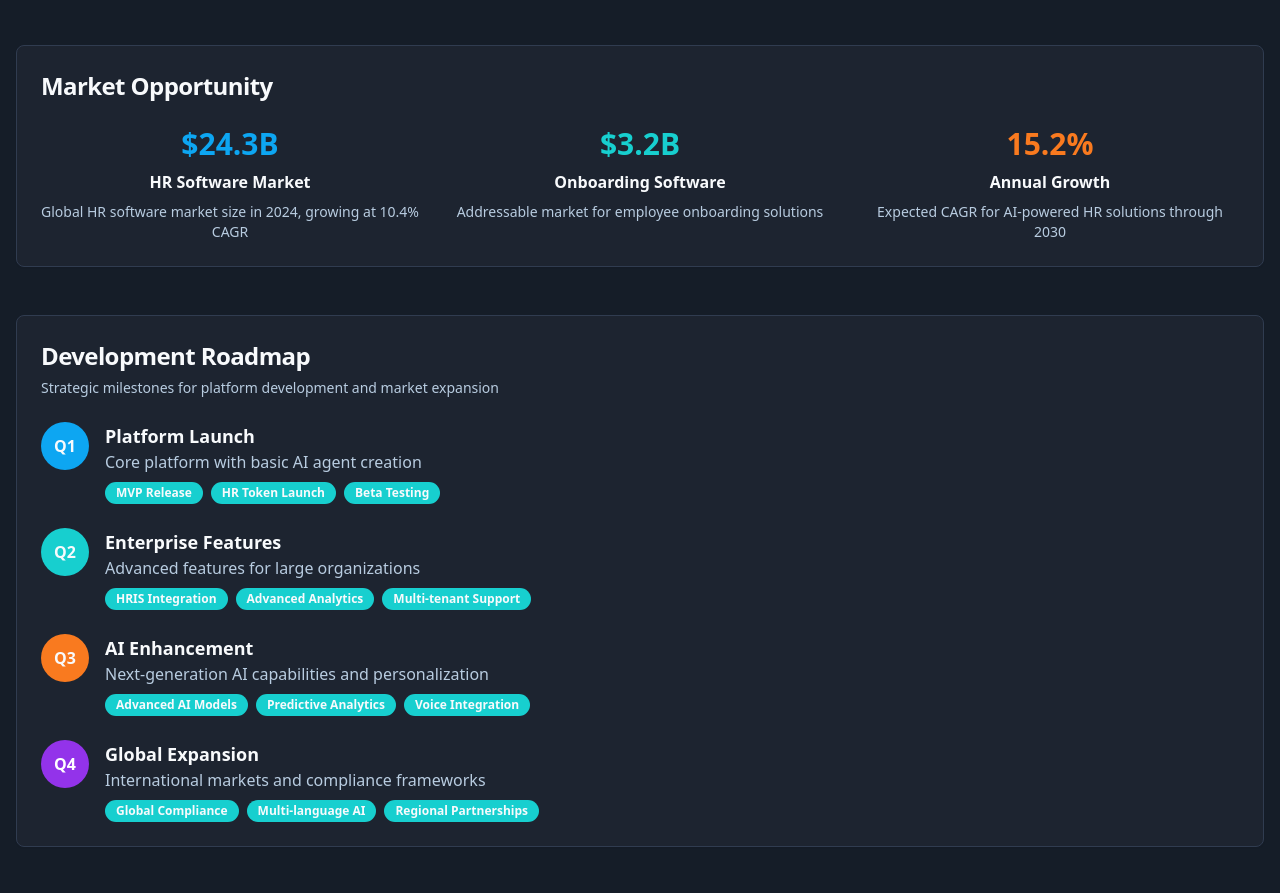
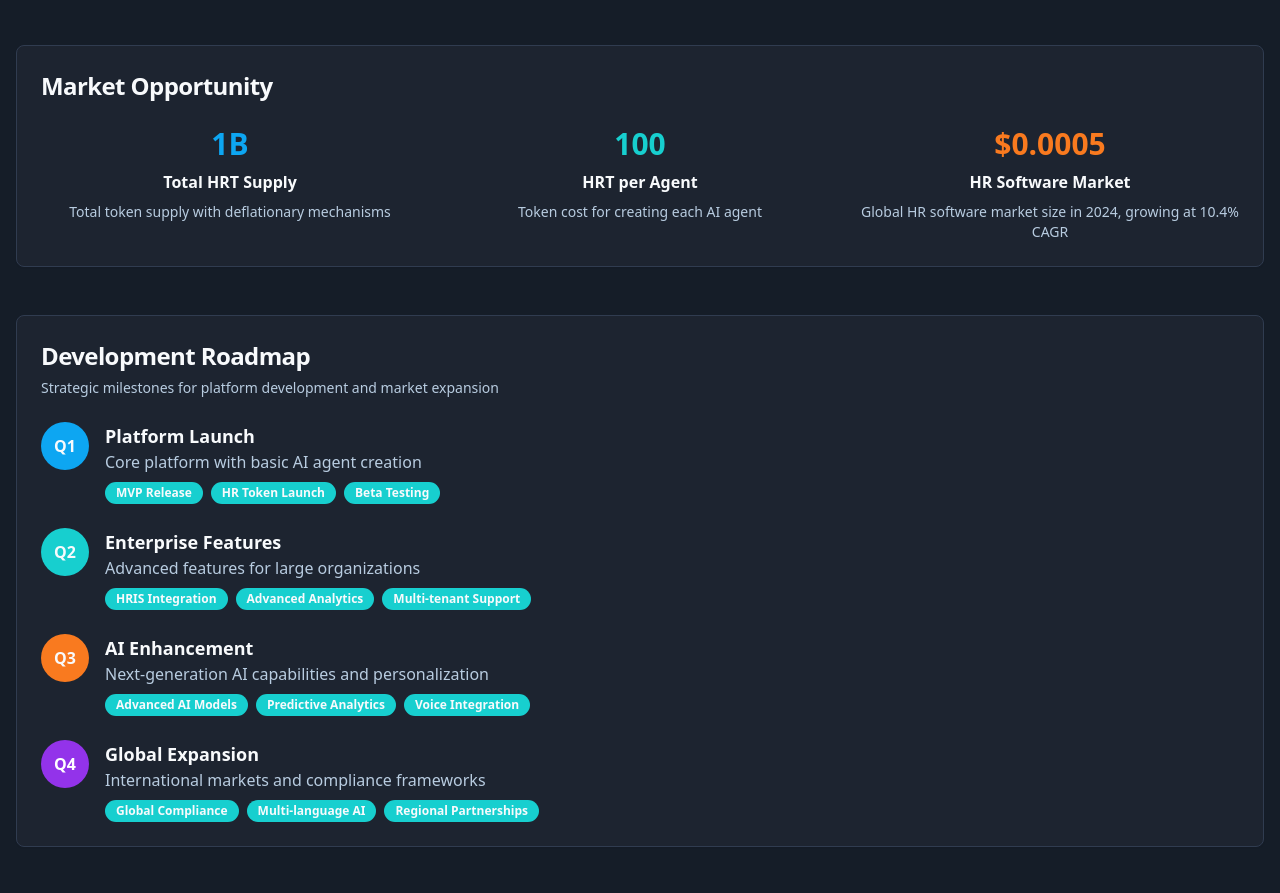
Before and after one commit to AgentForceHR/AgentForceHR.com, a React (Vite) app: page /one-pager in a window 1280 px wide. Shown: the part 1040-1933 px from the top of the page. Built offline with nearby package versions, Linux system fonts and the light colour scheme; no server answers.

Commit message:
Updated OnePager.tsx

```diff
--- a/src/pages/OnePager.tsx
+++ b/src/pages/OnePager.tsx
@@ -182,24 +182,24 @@ const OnePager = () => {
             <CardContent>
               <div className="grid md:grid-cols-3 gap-8">
                 <div className="text-center">
-                  <div className="text-3xl font-bold text-primary mb-2">$24.3B</div>
+                  <div className="text-3xl font-bold text-primary mb-2">1B</div>
+                  <h3 className="font-semibold mb-2">Total HRT Supply</h3>
+                  <p className="text-sm text-muted-foreground">
+                    Total token supply with deflationary mechanisms
+                  </p>
+                </div>
+                <div className="text-center">
+                  <div className="text-3xl font-bold text-secondary mb-2">100</div>
+                  <h3 className="font-semibold mb-2">HRT per Agent</h3>
+                  <p className="text-sm text-muted-foreground">
+                    Token cost for creating each AI agent
+                  </p>
+                </div>
+                <div className="text-center">
+                  <div className="text-3xl font-bold text-accent mb-2">$0.0005</div>
                   <h3 className="font-semibold mb-2">HR Software Market</h3>
                   <p className="text-sm text-muted-foreground">
                     Global HR software market size in 2024, growing at 10.4% CAGR
-                  </p>
-                </div>
-                <div className="text-center">
-                  <div className="text-3xl font-bold text-secondary mb-2">$3.2B</div>
-                  <h3 className="font-semibold mb-2">Onboarding Software</h3>
-                  <p className="text-sm text-muted-foreground">
-                    Addressable market for employee onboarding solutions
-                  </p>
-                </div>
-                <div className="text-center">
-                  <div className="text-3xl font-bold text-accent mb-2">15.2%</div>
-                  <h3 className="font-semibold mb-2">Annual Growth</h3>
-                  <p className="text-sm text-muted-foreground">
-                    Expected CAGR for AI-powered HR solutions through 2030
                   </p>
                 </div>
               </div>
```
